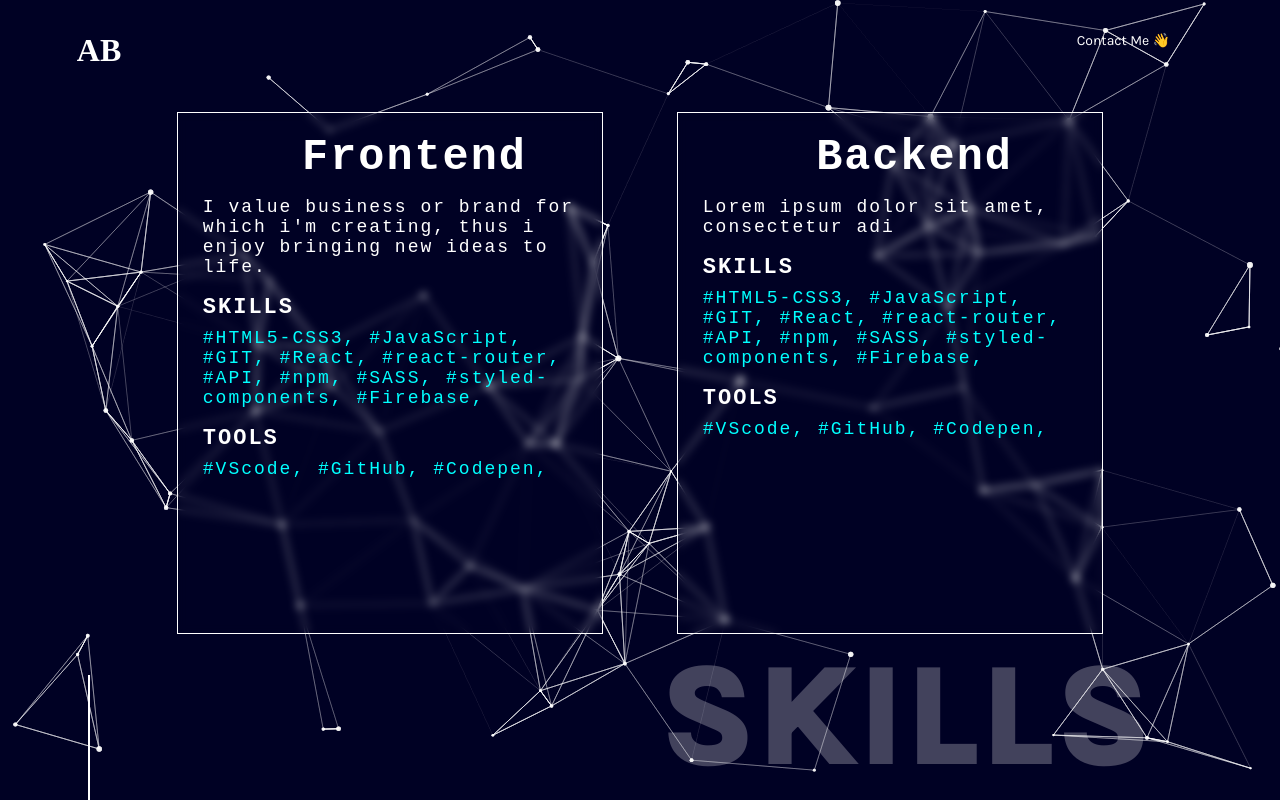
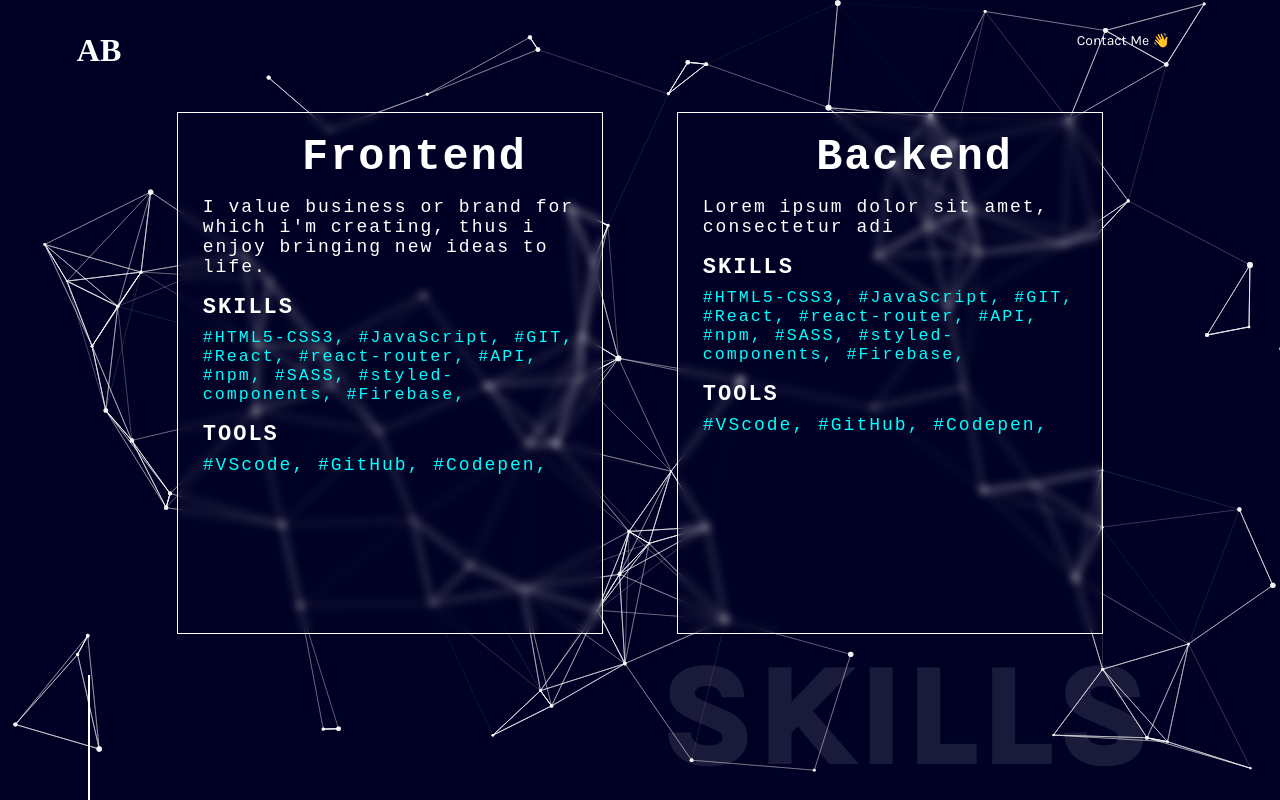
Before and after one commit to Abhirajmaid/Portfolio, a React (Create React App) app: page /Skills in a window 1280 px wide. Built offline with nearby package versions, Linux system fonts and the light colour scheme; some icons are missing.

Commit message:
update skills page

```diff
--- a/src/components/SkillsCard/style.css
+++ b/src/components/SkillsCard/style.css
@@ -48,7 +48,7 @@
 .skills {
   color: aqua;
   margin-bottom: 18px;
-  font-size: 18px;
+  font-size: calc(0.8em + 0.3vw);
   font-weight: 400;
 }
 .tools-title {
--- a/src/pages/Skills/Skills.jsx
+++ b/src/pages/Skills/Skills.jsx
@@ -24,7 +24,7 @@ export const Skills = () => {
             text="SKILLS"
             bottom="0"
             right="10%"
-            color="rgba(255, 255, 255, 0.26)"
+            color="rgba(255, 255, 255, 0.1)"
           />
           <section>
             <div className="skills-grid">{SkillCard}</div>
```
